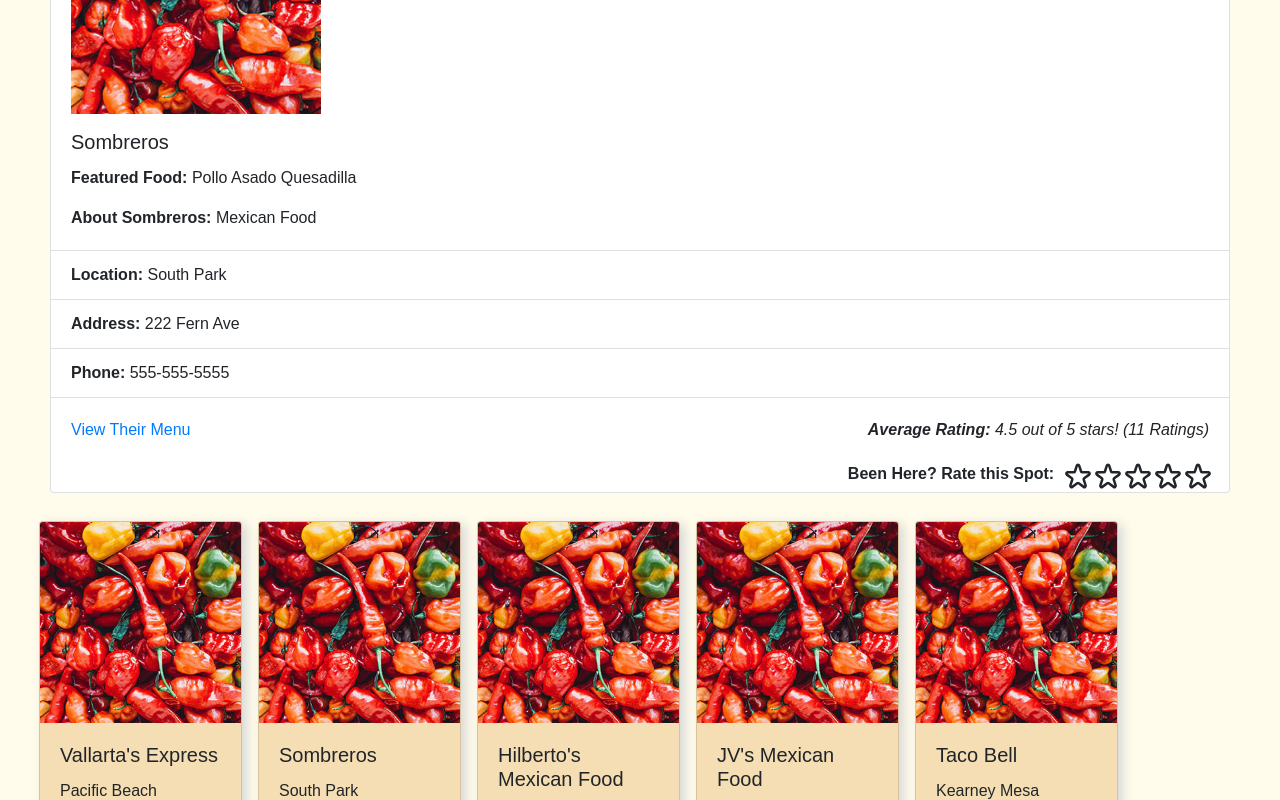
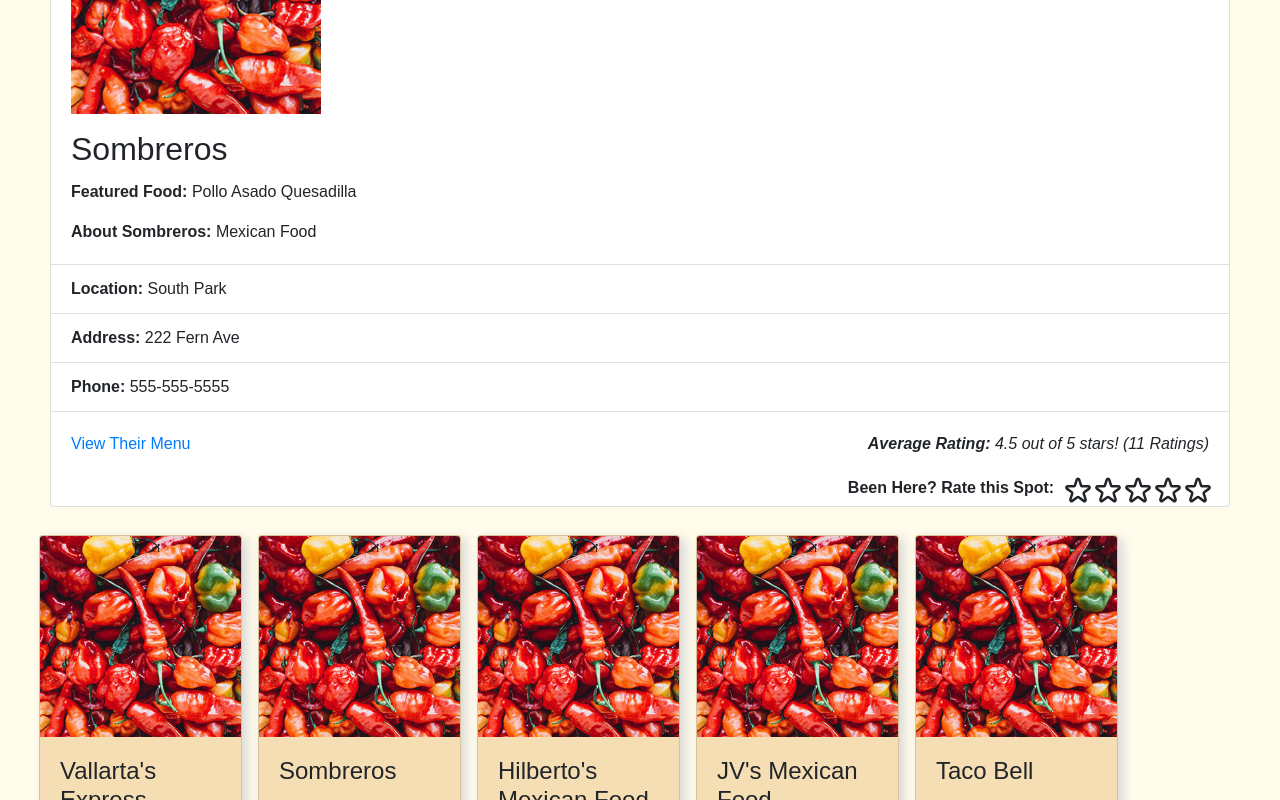
Before and after one commit to tvnames/BestMexSD, a React (Create React App) app in the folder client/: page / in a window 1280 px wide. Shown: the part 2940-3740 px from the top of the page. Built offline with nearby package versions, Linux system fonts and the light colour scheme; no server answers; a web font is replaced by a local one.

Commit message:
restructured some bootstrap classes on the Shop Cards(featured + homepage shoplist) to play nicer on all screens

```diff
--- a/client/src/components/Card/FeaturedCard.js
+++ b/client/src/components/Card/FeaturedCard.js
@@ -17,10 +17,10 @@
   featuredFood,
 }) {
   return (
-    <div className="card m-1 w-100">
+    <div className="card m-1">
       <div className="card-body ">
         <img src={src} alt={src} className="featured-img-control" />
-        <h5 className="card-title">{shopName}</h5>
+        <h2 className="card-title">{shopName}</h2>
         <p className="card-text">
           <strong>Featured Food: </strong>
           {featuredFood}
--- a/client/src/components/Card/ShopCard.js
+++ b/client/src/components/Card/ShopCard.js
@@ -24,9 +24,9 @@
     >
       <img className="card-img-top card-image-control" src={src} alt={src} />
       <div className="card-body">
-        <h5 className="card-title" name={shopName}>
+        <h4 className="card-title" name={shopName}>
           {shopName}
-        </h5>
+        </h4>
         <p className="card-text">{location}</p>
         <p className="card-text">Featured Food: {featuredFood}</p>
       </div>
--- a/client/src/pages/HomePage/index.js
+++ b/client/src/pages/HomePage/index.js
@@ -47,7 +47,7 @@
           {/* <Image src={VallartasPic} className="float-left" /> */}
           {/* <div className="col">
           </div> */}
-          <div className="col d-flex">
+          <div className="col-lg-12">
             {/* <Image src={VallartasPic} className="float-left" /> */}
             <FeaturedCard
               id={currentShop._id}
```
